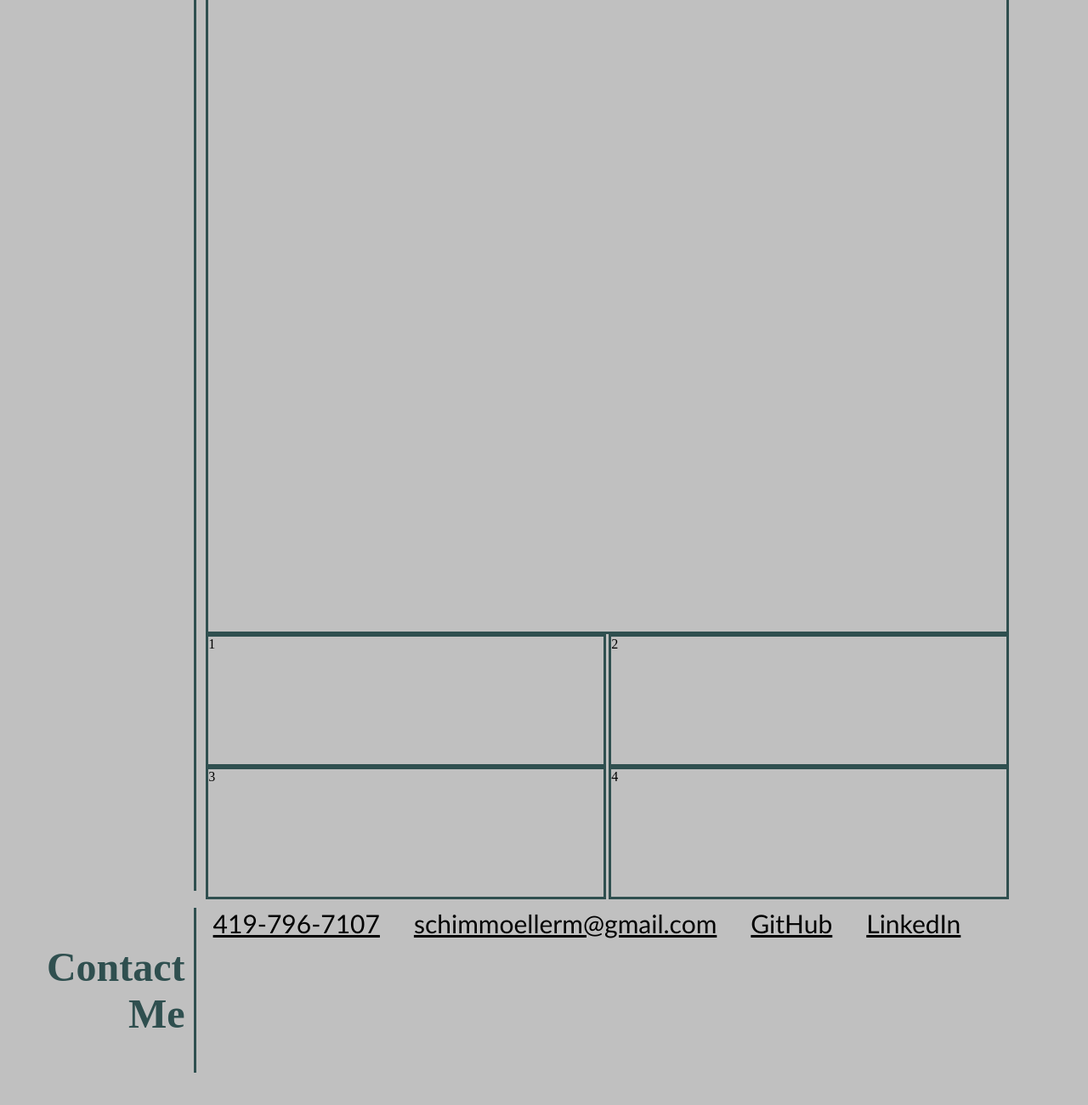
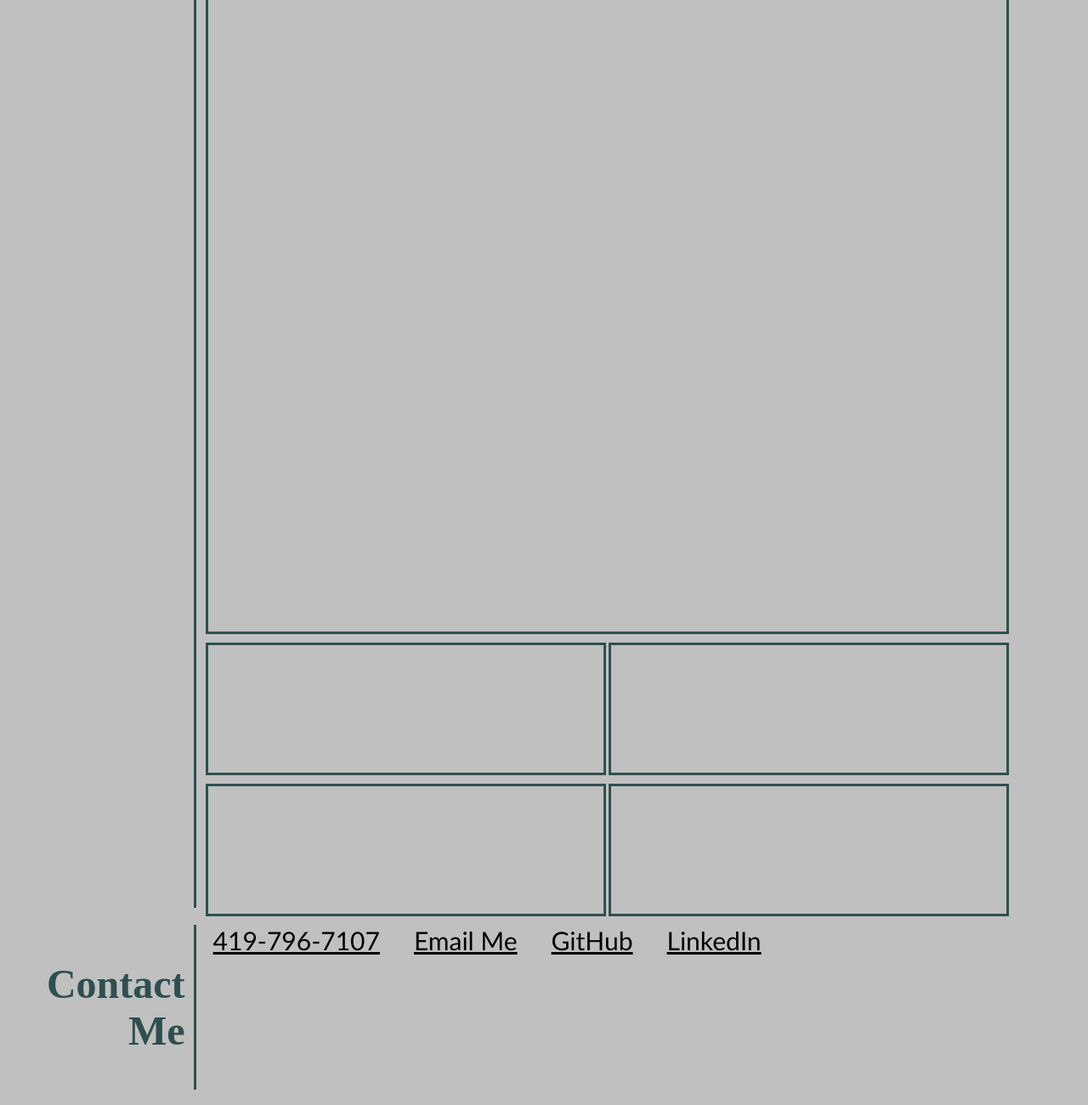
Before and after one commit to Schimmoellerm/mitch-schimmoeller-portfolio, a plain HTML site: page index.html in a window 1280 px wide. Shown: the part 749-2049 px from the top of the page at 85% size. Drawn offline with Linux system fonts and the light colour scheme.

Commit message:
fixed style link for github. formatted project boxes to to be links

```diff
--- a/Assets/style.css
+++ b/Assets/style.css
@@ -14,14 +14,12 @@ body {
     display: inline-block;
     border-radius: 100%;
     vertical-align: middle;
-
 }
 .header h1 {
     display: inline-block;
     font-size: 48px;
-    color: black;
+    color: darkslateblue;
     background-color: silver;
-
 }
 
 .header div {
@@ -44,7 +42,6 @@ body {
 a {
     color: silver;
     text-decoration: underline;
-
 }
 
 p {
@@ -80,7 +77,6 @@ p {
     display: flex;
     flex-wrap: wrap;
     width: 70%;
-
 }
 
 .work {
@@ -103,7 +99,6 @@ p {
     display: flex;
     flex-wrap: wrap;
     width: 75%;
-
 }
 
 .featured-project {
@@ -124,7 +119,7 @@ p {
     display: flex;
     flex-wrap: wrap;
     margin: auto;
-
+    margin-top: 10px;
 }
 
 .contact-me {
@@ -141,7 +136,6 @@ p {
     text-align: right;
     padding: 10px;
     margin: 10px;
-
 }
 
 .contacts a {
--- a/index.html
+++ b/index.html
@@ -3,8 +3,8 @@
 
 <head>
     <meta charset="UTF-8" />
-    <link rel="normalize" href="./assets/normalize.css">
-    <link rel="stylesheet" href="./assets/style.css">
+    <link rel="normalize" href="./Assets/normalize.css">
+    <link rel="stylesheet" href="./Assets/style.css">
     <title>Mitch Schimmoeller's Portfolio</title>
 </head>
 
@@ -48,11 +48,11 @@
         </div>
 
         <div class="projects">
-            <div class="featured-project">Main</div>
-            <div class="project">1</div>
-            <div class="project">2</div>
-            <div class="project">3</div>
-            <div class="project">4</div>
+            <a class="featured-project"><div >Main</div></a>
+            <a class="project"><div >1</div></a>
+            <a class="project"><div >2</div></a>
+            <a class="project"><div >3</div></a>
+            <a class="project"><div >4</div></a>
         </div>
     </div>
 
@@ -64,7 +64,7 @@
         <div class="contacts">
             <a href="#linkedin">LinkedIn</a>
             <a href="#git-hub">GitHub</a>
-            <a href="#email">schimmoellerm@gmail.com</a>
+            <a href="#email">Email Me</a>
             <a href="#phone">419-796-7107</a>
         </div>
     </div>
```
